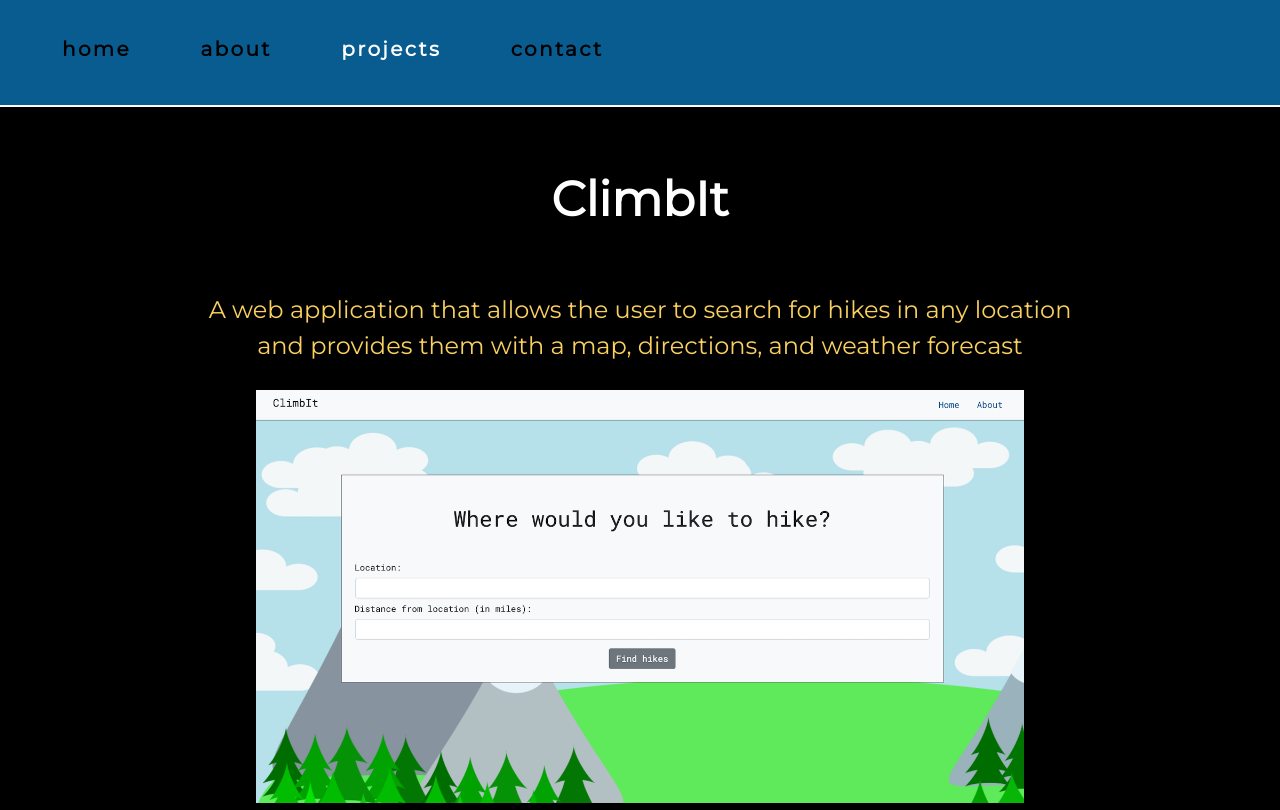
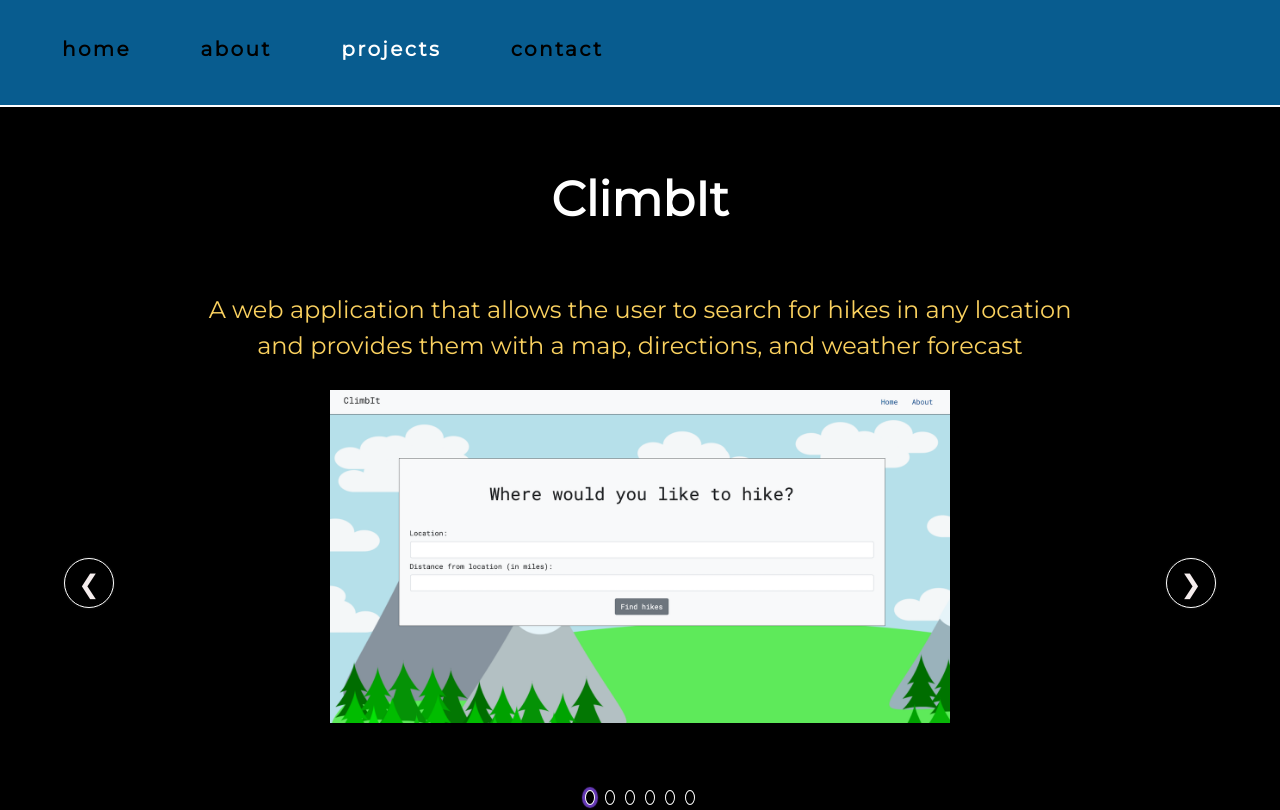
Before and after one commit to xbhouse/xbhouse.github.io, a React (Create React App) app: page /projects/climbit in a window 1280 px wide. Shown: the top 810 px of the page. Built offline with nearby package versions, Linux system fonts and the light colour scheme.

Commit message:
added carousel for project screenshots

```diff
--- a/package.json
+++ b/package.json
@@ -10,8 +10,10 @@
     "framer-motion": "^2.9.5",
     "react": "^17.0.1",
     "react-dom": "^17.0.1",
+    "react-elastic-carousel": "^0.9.5",
     "react-router-dom": "^5.2.0",
     "react-scripts": "4.0.1",
+    "styled-components": "^5.2.1",
     "web-vitals": "^0.2.4"
   },
   "scripts": {
--- a/src/components/ContactForm.js
+++ b/src/components/ContactForm.js
@@ -77,8 +77,8 @@ const ContactForm = (props) => {
                         html=""
                         onClick={handleSubmit}
                     >{buttonText}
-                        <span id="spinner" class="spinner-grow spinner-grow-sm" role="status" aria-hidden="true" style={{visibility:"hidden"}}></span>
-                        <span class="sr-only">Loading...</span>
+                        <span id="spinner" className="spinner-grow spinner-grow-sm" role="status" aria-hidden="true" style={{visibility:"hidden"}}></span>
+                        <span className="sr-only">Loading...</span>
                     </button>
                     <button
                         id="reset-button"
--- a/src/components/FormRow.js
+++ b/src/components/FormRow.js
@@ -2,8 +2,8 @@ import React from 'react';
 
 const FormRow = (props) => {
     return (
-        <div class="form-group row">
-            <label className="row-label" for={props.name.toLowerCase()}>{props.name} *</label>
+        <div className="form-group row">
+            <label className="row-label" htmlFor={props.name.toLowerCase()}>{props.name} *</label>
             {props.input === "input" &&
                 <input
                     type="text"
@@ -22,7 +22,7 @@ const FormRow = (props) => {
                     onChange={(event)=> props.setState(event.target.value)}
                     value={props.state}
                     rows="3"
-                    maxlength="12345"></textarea>
+                    maxLength="12345"></textarea>
             }
         </div>
     )
--- a/src/components/Project.js
+++ b/src/components/Project.js
@@ -1,13 +1,20 @@
-import React, {Fragment} from "react";
+import React, {Fragment} from 'react';
 import {BrowserRouter as Router, useHistory} from 'react-router-dom';
-import '../styles/components/Project.css'
+import Carousel from 'react-elastic-carousel';
+import '../styles/components/Project.css';
 
 const Project = (props) => {
     const history = useHistory();
 
-    const images = props.images.map(image => {
     return (
         <Fragment>
+            <h1 className="project-title">{props.title}</h1>
+            <p className="image-caption">{props.caption}</p>
+            <div className="image-container">
+
+                <Carousel>
+                    {props.images.map(image => {
+                        return (
                             <img
                                 className="project-image"
                                 key={image}
@@ -15,17 +22,10 @@ const Project = (props) => {
                                 alt="Screenshot of UI"
                                 style={{width: props.size}}>
                             </img>
-                {props.size === "60%" && <div></div>}
-            </Fragment>
                         )
-    })
+                    })}
+                </Carousel>
 
-    return (
-        <Fragment>
-            <h1 className="project-title">{props.title}</h1>
-            <p className="image-caption">{props.caption}</p>
-            <div className="image-container">
-                {images}
             </div>
             <p className="description">{props.description}</p>
             <p className="role">{props.role}</p>
--- a/src/styles/components/Project.css
+++ b/src/styles/components/Project.css
@@ -57,8 +57,39 @@
 }
 
 .project-image {
-    margin-bottom: 2%;
+    margin-bottom: 0;
 }
+
+button.rec-arrow {
+    color: rgb(245, 237, 237) !important;
+    background-color: black !important;
+    border: 1px solid white;
+    outline: 0 !important;
+}
+
+button.rec-arrow:hover {
+    filter: invert(100%)
+}
+
+button.rec-arrow-left {
+    margin-left: 5%;
+}
+
+button.rec-arrow-right {
+    margin-right: 5%;
+}
+
+button.rec-dot {
+    background-color: black;
+    border: 1px solid white;
+    height: 15px;
+    margin-top: 0;
+}
+
+button.rec-dot:focus {
+    outline: 0;
+}
+
 
 /* Resize for medium screens */
 @media (max-width: 720px) {
@@ -71,7 +102,7 @@
     .description, .role {
         font-size: 1rem;
     }
-    .link-to-repo {
+    .link-to-repo, .back-button {
         font-size: 1.25rem;
     }
 }
--- a/src/styles/pages/AboutPage.css
+++ b/src/styles/pages/AboutPage.css
@@ -53,7 +53,7 @@
   /* Resize for medium screens */
 @media (max-width: 720px) {
   .greeting {
-    font-size: 1.5rem;
+    font-size: 3rem;
   }
   .info, .interests-container {
     font-size: 1rem;
```
Also changed, not shown: 1 other file (tests, documents, lock files or other folders). Lines whose indentation alone changed are shown as unchanged.
